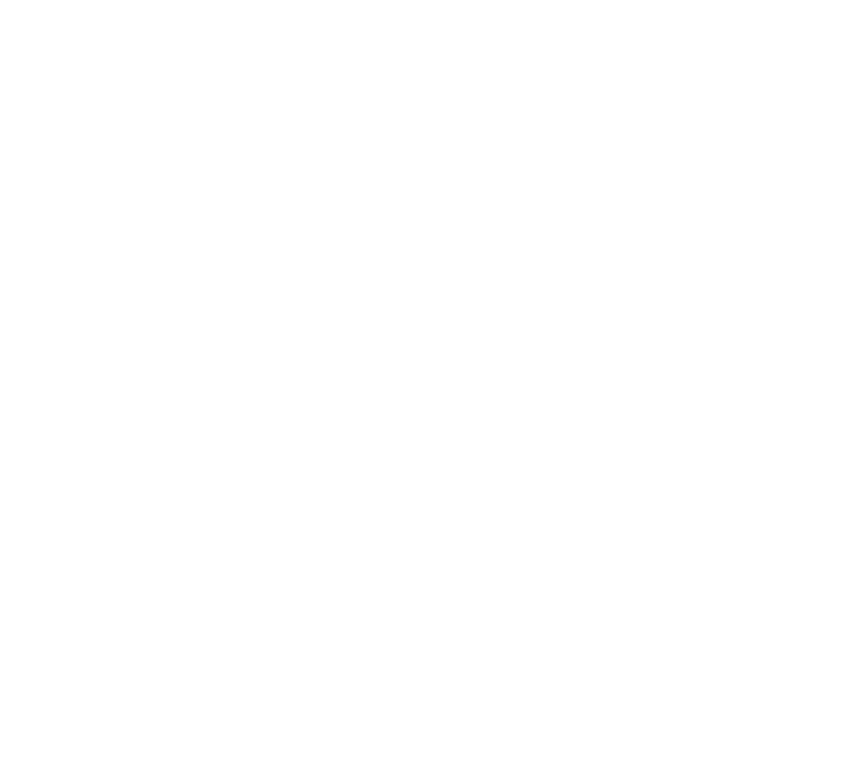
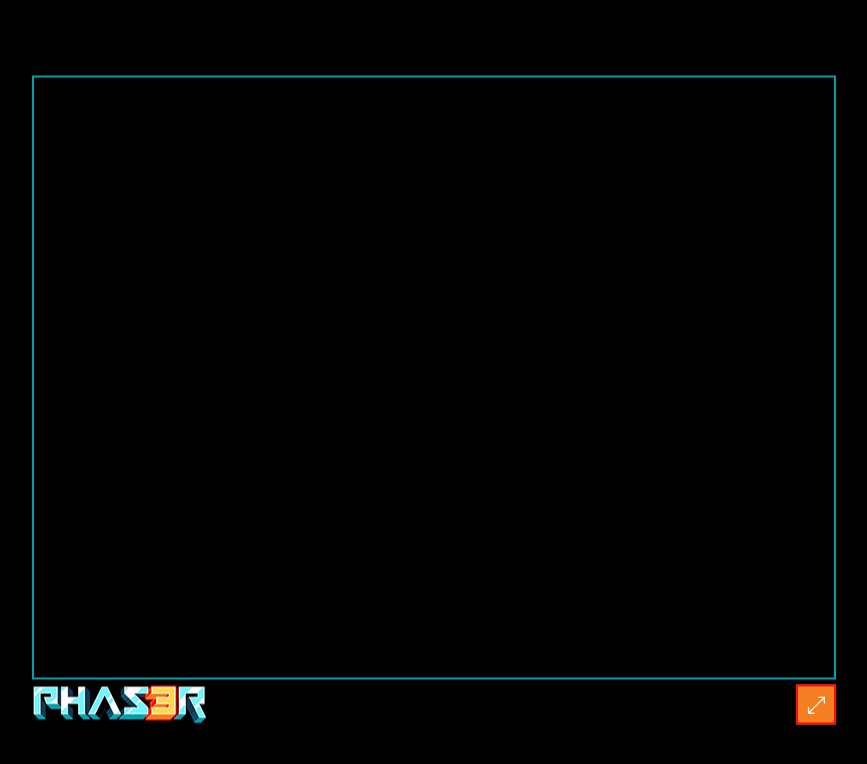
Before and after one commit to blackmambastudio/phaser3-jam-boilerplate, a website: page src/index.html in a window 1280 px wide. Shown: the whole page, without its empty margins (206-1073 px from the left). Drawn offline with Linux system fonts and the light colour scheme; files whose address does not match are found by name.

Commit message:
Added styles to make the game container look better

```diff
--- a/src/config/constants.js
+++ b/src/config/constants.js
@@ -14,7 +14,7 @@ const BACKGROUND_COLOR = 0x000
 const TIME_SPLASH = 200
 
 // time in milliseconds to keep visible the "made with" scene
-const TIME_MADE_WITH = 200
+const TIME_MADE_WITH = 1200
 
 // displays the scene's title on the scene
 // useful to test navigation, you can delete
@@ -31,7 +31,7 @@ const RUNNING_STATS = true
 // display dat.gui plugin
 const DAT_GUI_ENABLE = true
 
-const AFTER_BOOT_SCENE = 'splashScene'
+const AFTER_BOOT_SCENE = 'madeWithScene'
 
 export default {
   WIDTH: 800 * SCALE,
--- a/src/config/gameStats.js
+++ b/src/config/gameStats.js
@@ -2,7 +2,8 @@
 // base game stats
 let stats = {
   game: {
-    backgroundColor: '#000'
+    backgroundColor: '#000',
+    language: 'en'
   },
   mainScene: {
     rotationRatio: 0.00,
--- a/src/index.html
+++ b/src/index.html
@@ -1,17 +1,75 @@
 <!DOCTYPE html>
 <html>
+
 <head>
 	<title>Phaser3 - JAM Boilerplate</title>
 	<style>
+		/* ┌ canvas styles ─────────────────────────────────────────────────────┐ */
+		html,
+		body {
+			margin: 0;
+			box-sizing: border-box;
+			background-color: #000;
+		}
+
+		.boilerplate-wrapper {
+			position: absolute;
+			top: 50%;
+			left: 50%;
+			-webkit-transform: translate(-50%, -50%);
+			transform: translate(-50%, -50%);
+		}
+
+		.boilerplate-wrapper .gameContainer {
+			padding: 0px;
+			margin: 0px;
+			border: 0px;
+			position: relative;
+			width: 800px;
+			height: 600px;
+			border: 2px solid#009faa;
+		}
+
+		.footer {
+			margin-top: 5px;
+			display: flex;
+			justify-content: space-between;
+		}
+
+		.footer .fullscreen-btn {
+			background-color: #f47e22;
+			color: #fff;
+			padding: 0;
+			margin: 0;
+			border: 2px solid#ff0d0d;
+			width: 40px;
+			font-size: 24px;
+		}
+
+		/* └────────────────────────────────────────────────────────────────────┘ */
+		/* ┌ dat.GUI styles ────────────────────────────────────────────────────┐ */
 		.dg.ac {
 			top: 50px !important;
 		}
+
 		.dg main a {
 			margin: 0;
 		}
+
+		/* └────────────────────────────────────────────────────────────────────┘ */
 	</style>
 </head>
+
 <body>
+	<div class="boilerplate-wrapper">
+		<div class="gameContainer">
 			<canvas id='game' autofocus></canvas>
+		</div>
+		<div class="footer">
+			<img src="assets/phaserLogoSmall.png" alt="Phaser 3 logo" class="phaser-logo">
+			<button id="fullScreen" class="fullscreen-btn">&#x2922;</button>
+		</div>
+	</div>
 </body>
+
 </html>
--- a/src/index.js
+++ b/src/index.js
@@ -27,6 +27,7 @@ window.game = new Phaser.Game({
   parent: 'content',
   width: constants.WIDTH,
   height: constants.HEIGHT,
+  parent: document.getElementById('gameContainer'),
   canvas: document.getElementById('game'),
   backgroundColor: constants.BACKGROUND_COLOR,
   pixelArt: true,
@@ -46,6 +47,10 @@ window.game = new Phaser.Game({
 // init managers
 getSceneManager(window.game.scene)
 getDataManager()
+
+document.getElementById('fullScreen').onclick = () => {
+  window['game']['canvas'][game.device.fullscreen.request]()
+}
 
 document.getElementById('game').focus()
 window.focus()
--- a/src/utils/tunner.js
+++ b/src/utils/tunner.js
@@ -11,6 +11,12 @@ function initGui() {
   folderGame.addColor(gs.stats.game, 'backgroundColor')
   .onChange((val) => {
     gs.notifyListener('game.backgroundColor', val)
+  })
+  folderGame.add(gs.stats.game, 'language', [
+    'en',
+    'es'
+  ]).onChange((val) => {
+    gs.notifyListener('game.language', val)
   })
   folderGame.open()
 
```
Also changed, not shown: src/scenes/ui/boot.js (+66 -25 lines), assets/phaserLogo.png, assets/phaserLogoSmall.png (added), 1 other file. Lines whose indentation alone changed are shown as unchanged.
